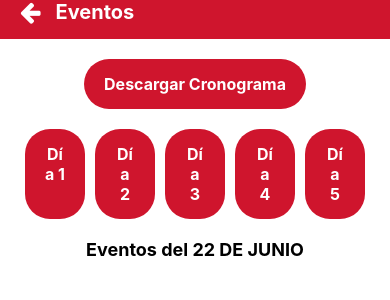
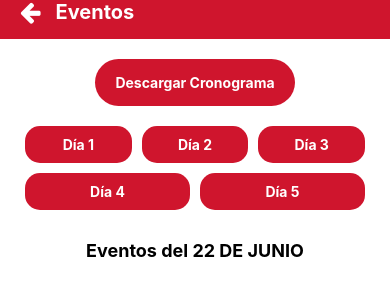
Before and after one commit to cristianrcxdd/login_react_native, a React Native app: screen /Event in a window 390 px wide. Shown: the top 300 px of the page. Built offline with nearby package versions, Linux system fonts and the light colour scheme; no server answers.

Commit message:
configuracion de botones con menor tamano y cambio de lugar

```diff
--- a/page/Event.js
+++ b/page/Event.js
@@ -106,14 +106,15 @@ const Event = () => {
         </TouchableOpacity>
 
         <View style={styles.dateButtons}>
-          {Object.entries(dateMap).map(([day, date]) => (
+          <View style={styles.row}>
+            {['Día 1', 'Día 2', 'Día 3'].map((day) => (
               <TouchableOpacity
                 key={day}
                 style={[styles.dateButton, isLoading ? styles.disabledDateButton : null]}
                 onPress={() => {
                   if (!isLoading) {
-                  setSelectedDate(date);
-                  fetchEvents(date);
+                    setSelectedDate(dateMap[day]);
+                    fetchEvents(dateMap[day]);
                   }
                 }}
                 disabled={isLoading}
@@ -121,6 +122,24 @@ const Event = () => {
                 <Text style={styles.dateButtonText}>{day}</Text>
               </TouchableOpacity>
             ))}
+          </View>
+          <View style={styles.row}>
+            {['Día 4', 'Día 5'].map((day) => (
+              <TouchableOpacity
+                key={day}
+                style={[styles.dateButton, isLoading ? styles.disabledDateButton : null]}
+                onPress={() => {
+                  if (!isLoading) {
+                    setSelectedDate(dateMap[day]);
+                    fetchEvents(dateMap[day]);
+                  }
+                }}
+                disabled={isLoading}
+              >
+                <Text style={styles.dateButtonText}>{day}</Text>
+              </TouchableOpacity>
+            ))}
+          </View>
         </View>
 
         {selectedDate && (
@@ -203,15 +222,18 @@ const styles = StyleSheet.create({
     marginBottom: 20,
   },
   dateButtons: {
-    flexDirection: 'row',
-    justifyContent: 'space-between',
     marginHorizontal: 20,
     marginBottom: 20,
   },
+  row: {
+    flexDirection: 'row',
+    justifyContent: 'space-between',
+    marginBottom: 10,
+  },
   dateButton: {
-    paddingHorizontal: 20,
-    paddingVertical: 15,
-    borderRadius: 25,
+    paddingHorizontal: 10,
+    paddingVertical: 10,
+    borderRadius: 15,
     backgroundColor: '#cf152d',
     flex: 1,
     marginHorizontal: 5,
@@ -221,7 +243,7 @@ const styles = StyleSheet.create({
   },
   dateButtonText: {
     textAlign: 'center',
-    fontSize: 16,
+    fontSize: 14,
     fontWeight: 'bold',
     color: '#FFFFFF',
   },
```
Lines whose indentation alone changed are shown as unchanged.
